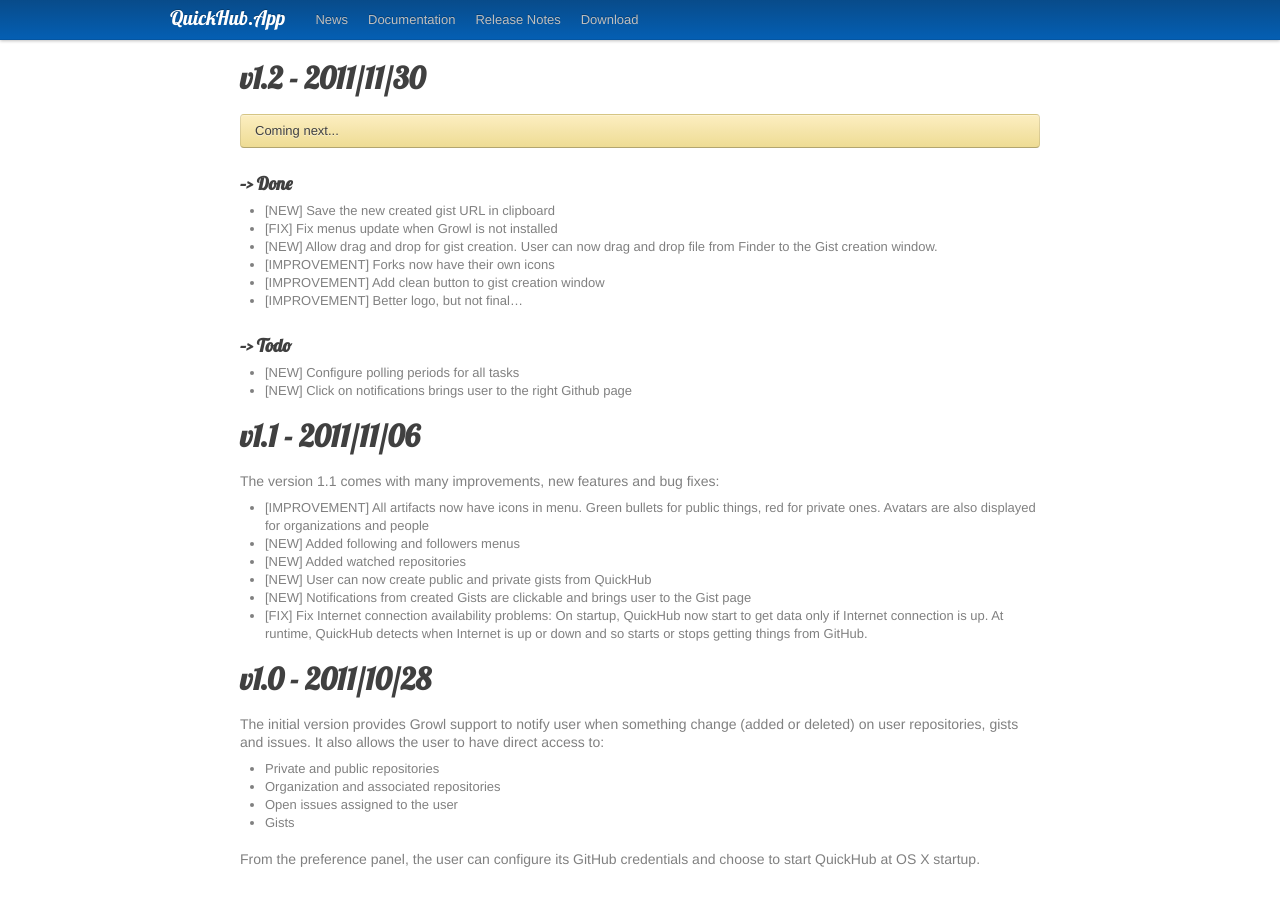
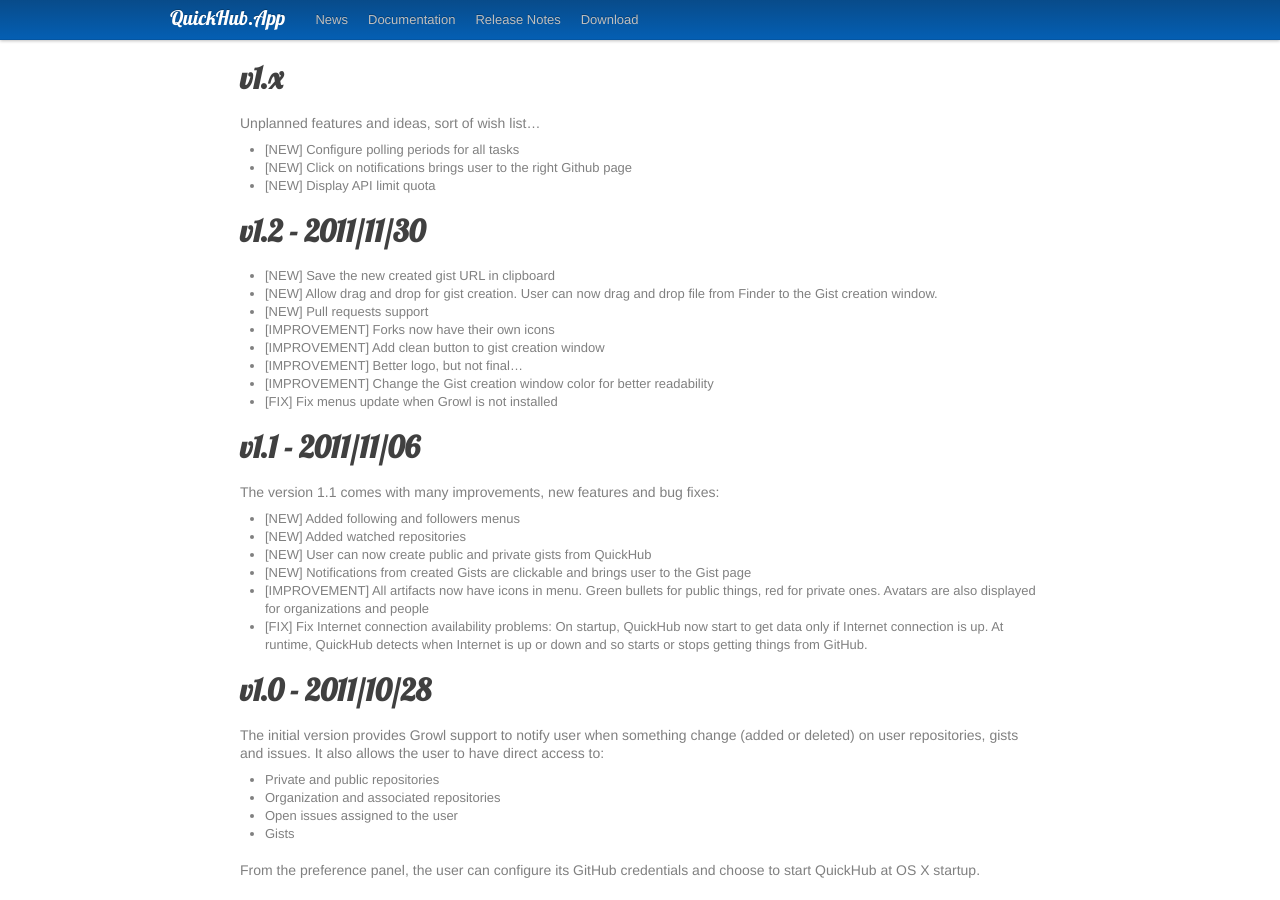
Before and after one commit to chamerling/QuickHubApp, a Jekyll site: the page built from pages/releasenotes.md, in a window 1280 px wide. Built offline with Jekyll 4.4.1, drawn with Linux system fonts in a browser that asks for light colours; nearby versions of some CDN libraries; Markdown is read by kramdown in place of the engine named in the settings; comment, search, counter and statistics services are not loaded.

Commit message:
Just added pull requests to the development version

```diff
--- a/pages/releasenotes.md
+++ b/pages/releasenotes.md
@@ -3,30 +3,32 @@
 title: "QH - Release Notes"
 ---
 
+# v1.x
+Unplanned features and ideas, sort of wish list...
+
+- [NEW] Configure polling periods for all tasks
+- [NEW] Click on notifications brings user to the right Github page
+- [NEW] Display API limit quota
+
 # v1.2 - 2011/11/30
-<div class="alert-message warning">
-Coming next...
-</div>
-### --> Done
+
 - [NEW] Save the new created gist URL in clipboard
-- [FIX] Fix menus update when Growl is not installed
 - [NEW] Allow drag and drop for gist creation. User can now drag and drop file from Finder to the Gist creation window.
+- [NEW] Pull requests support
 - [IMPROVEMENT] Forks now have their own icons
 - [IMPROVEMENT] Add clean button to gist creation window
 - [IMPROVEMENT] Better logo, but not final...
-
-### --> Todo
-- [NEW] Configure polling periods for all tasks
-- [NEW] Click on notifications brings user to the right Github page
+- [IMPROVEMENT] Change the Gist creation window color for better readability
+- [FIX] Fix menus update when Growl is not installed
 
 # v1.1 - 2011/11/06
 The version 1.1 comes with many improvements, new features and bug fixes:
 
-- [IMPROVEMENT] All artifacts now have icons in menu. Green bullets for public things, red for private ones. Avatars are also displayed for organizations and people
 - [NEW] Added following and followers menus
 - [NEW] Added watched repositories
 - [NEW] User can now create public and private gists from QuickHub
 - [NEW] Notifications from created Gists are clickable and brings user to the Gist page
+- [IMPROVEMENT] All artifacts now have icons in menu. Green bullets for public things, red for private ones. Avatars are also displayed for organizations and people
 - [FIX] Fix Internet connection availability problems: On startup, QuickHub now start to get data only if Internet connection is up. At runtime, QuickHub detects when Internet is up or down and so starts or stops getting things from GitHub.
 
 # v1.0 - 2011/10/28
```
